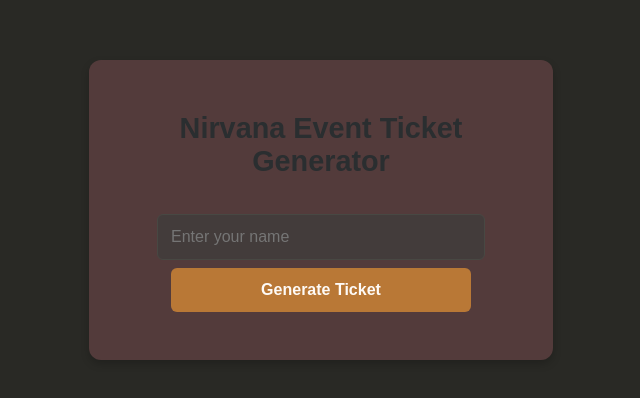
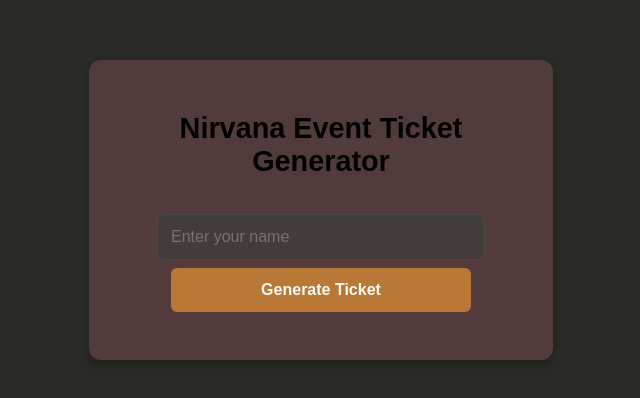
Before and after one commit to petersudai/Nirvana-ticket-generator, a website: page index.html in a window 1280 px wide. Shown: the part 190-588 px from the top of the page, without its empty margins (319-959 px from the left). Drawn offline with Linux system fonts and the light colour scheme.

Commit message:
style change

```diff
--- a/index.html
+++ b/index.html
@@ -43,7 +43,7 @@
     h1 {
       font-size: 1.8em;
       margin-bottom: 1em;
-      color: #2a2e30;
+      color: #000000;
     }
 
     /* Input and Button Styling */
```
